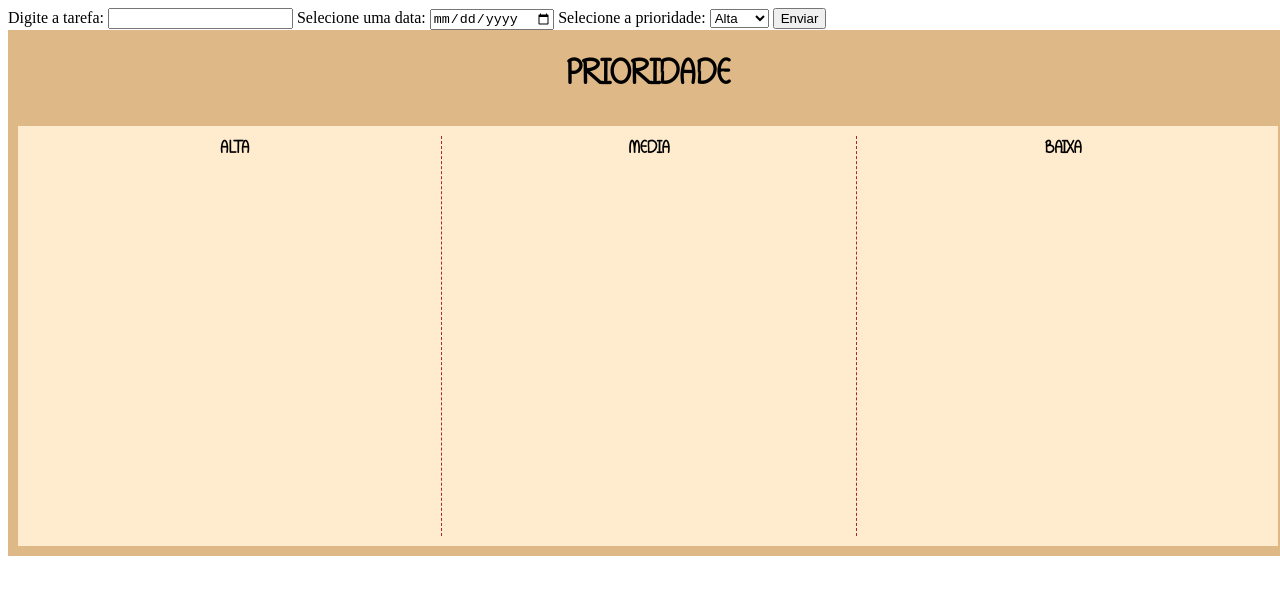
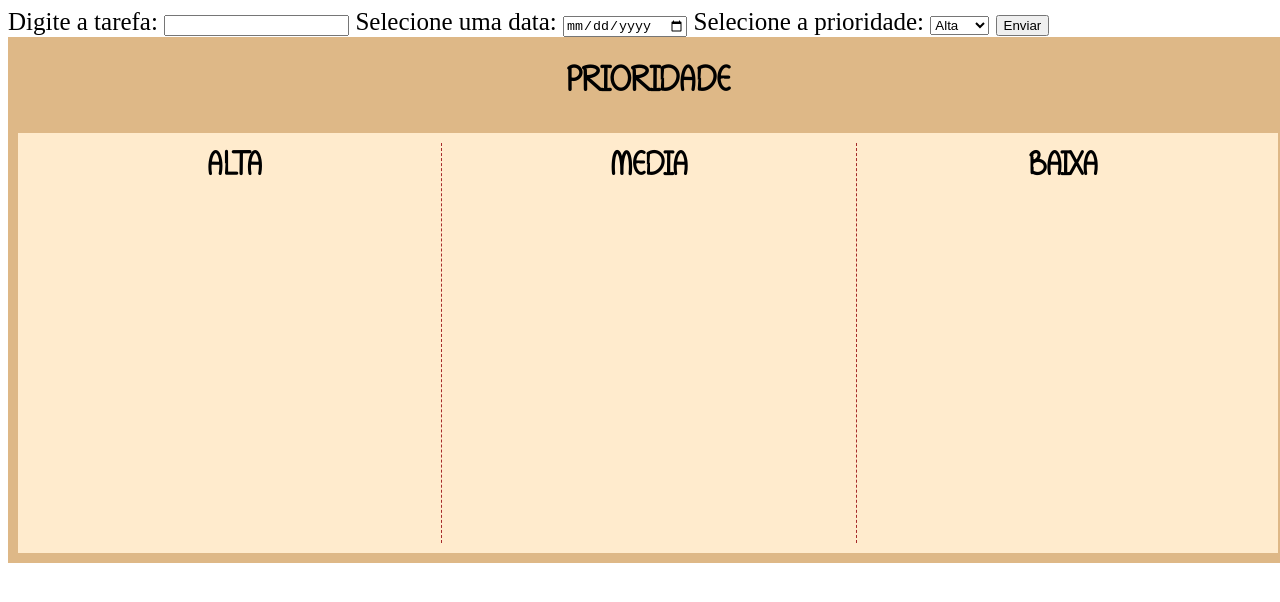
Before and after one commit to BrunaCardosoFarias/gerenciador-de-tarefas-, a website: page public/index.html in a window 1280 px wide. Drawn offline with Linux system fonts and the light colour scheme.

Commit message:
alterado tamanho de fonte e limpeza de código

```diff
--- a/public/style.css
+++ b/public/style.css
@@ -4,20 +4,9 @@
 
     display: flex;
     flex-flow: row wrap;
-    /* Ativar o modelo de layout flexível */
     justify-content: center;
-    /* Centralizar no eixo principal (horizontal) */
-
-    /* height: 100vh; */
-    /* 100% da altura da viewport (tela) */
-
     background-color: burlywood;
 }
-
-/* .visualizacao-principal > * {
-    padding: 10px;
-    flex: 1 100%;
-  } */
 
 @font-face {
     font-family: CinnamonCoffeCake;
@@ -62,6 +51,7 @@
 
 .titulo-lista {
     text-align: center;
+    font-size: 30px;
 }
 
 #lista-media {
@@ -104,3 +94,7 @@
 .lista-item-tarefa {
     font-size: 24px;
 }
+#form-inclui-tarefa{
+    font-size: 25px;
+
+}
```
